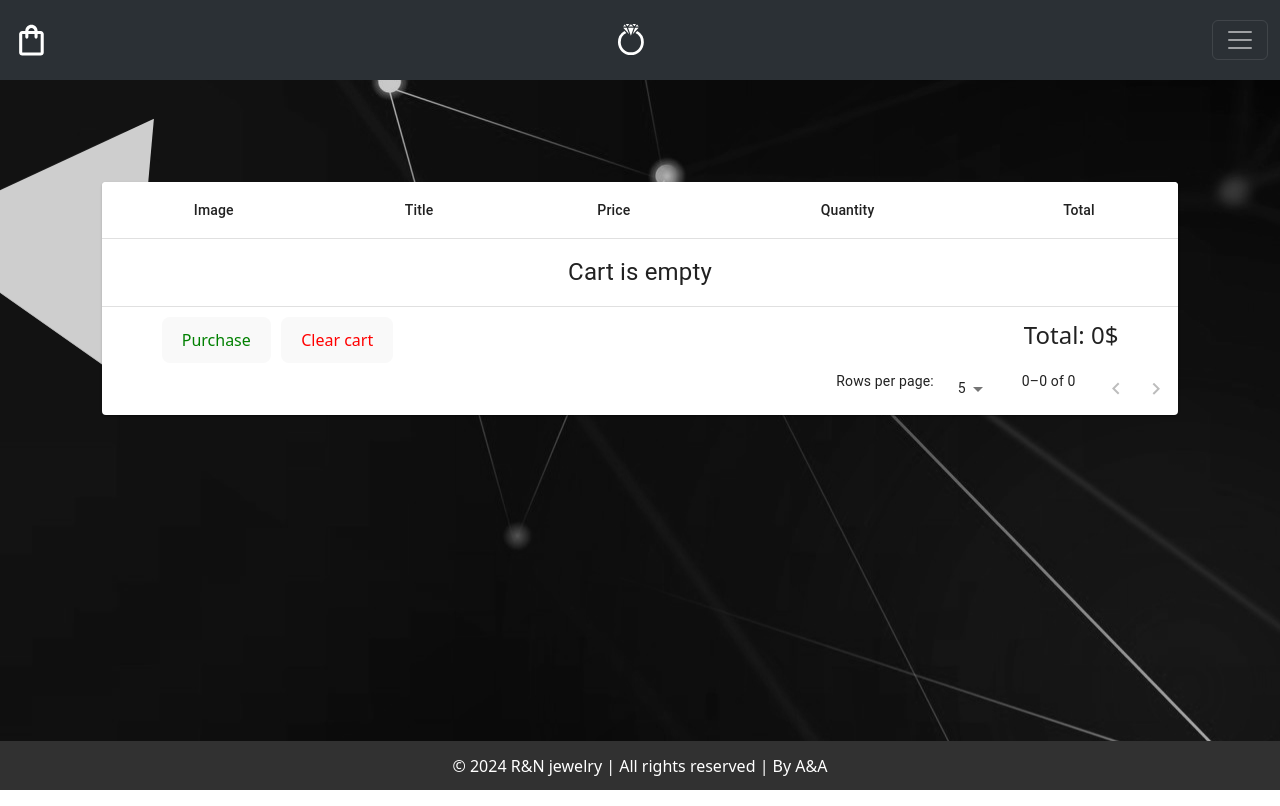
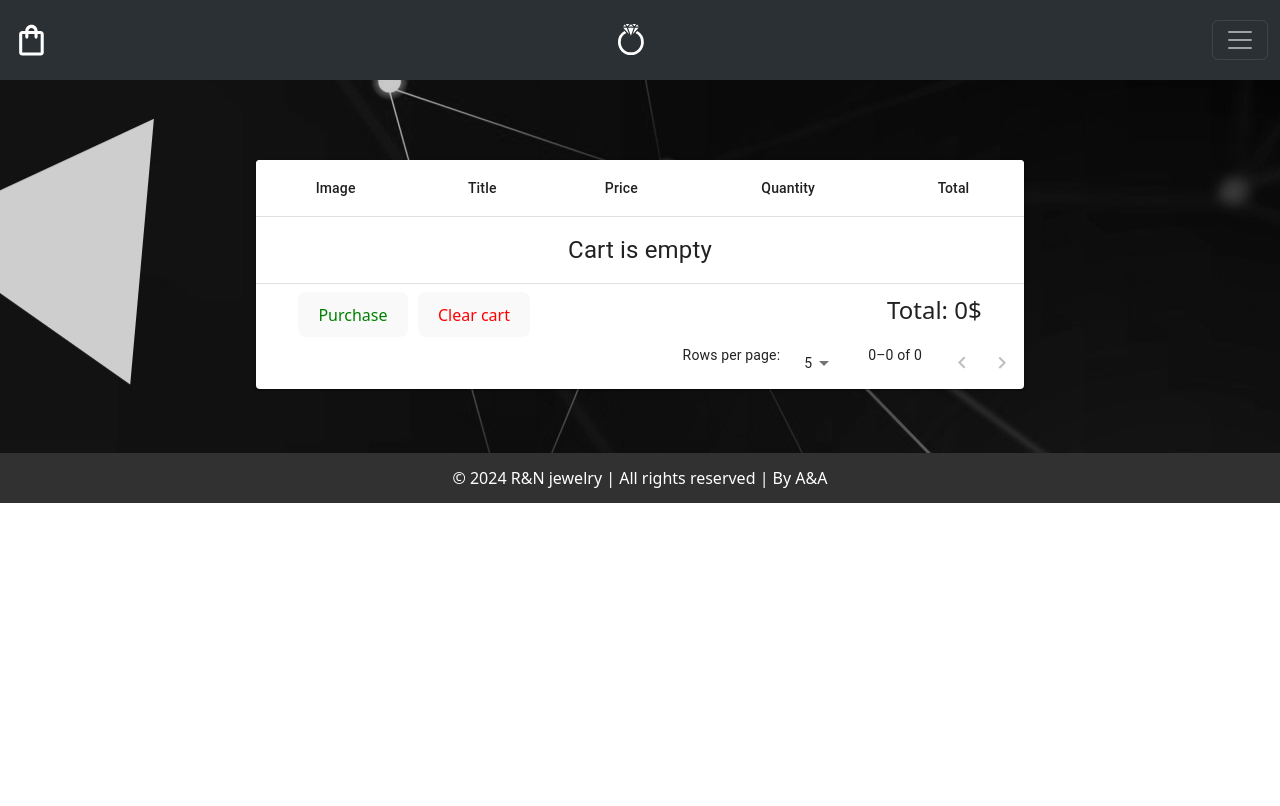
Before and after one commit to Afikayache21/JewleryStore, a React (Vite) app in the folder JewleryStore/Jewlery-project/: page /Cart in a window 1280 px wide. Built offline with nearby package versions, Linux system fonts and the light colour scheme.

Commit message:
Update Cart.jsx

```diff
--- a/JewleryStore/Jewlery-project/src/Parts/Cart.jsx
+++ b/JewleryStore/Jewlery-project/src/Parts/Cart.jsx
@@ -83,9 +83,8 @@ export default function StickyHeadTable() {
       setShowAlert(false); // Hide the alert after a certain period
     }, 5000); // 3000 milliseconds = 3 seconds
   }
-
   return (
-    <div style={{ height: '57vh', margin: '8%' }}>
+    <div style={{ height: '70%',paddingLeft: '20%', paddingRight: '20%', paddingTop: '5%',paddingBottom:'5%'}}>
       {showAlert && <Alert message="Purchase Completed" />} {/* Render the alert when showAlert is true */}
       <Paper sx={{ width: '100%', overflow: 'hidden' }}>
         <TableContainer sx={{ maxHeight: 440 }}>
```
